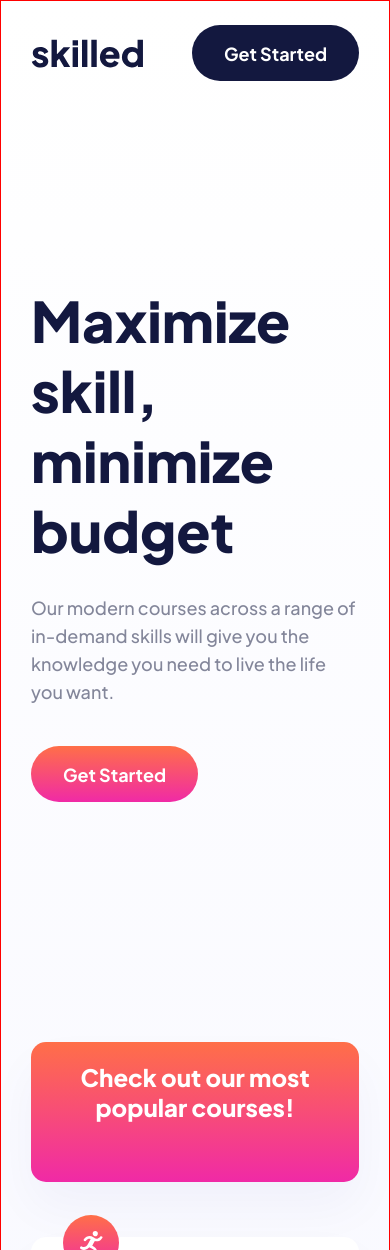
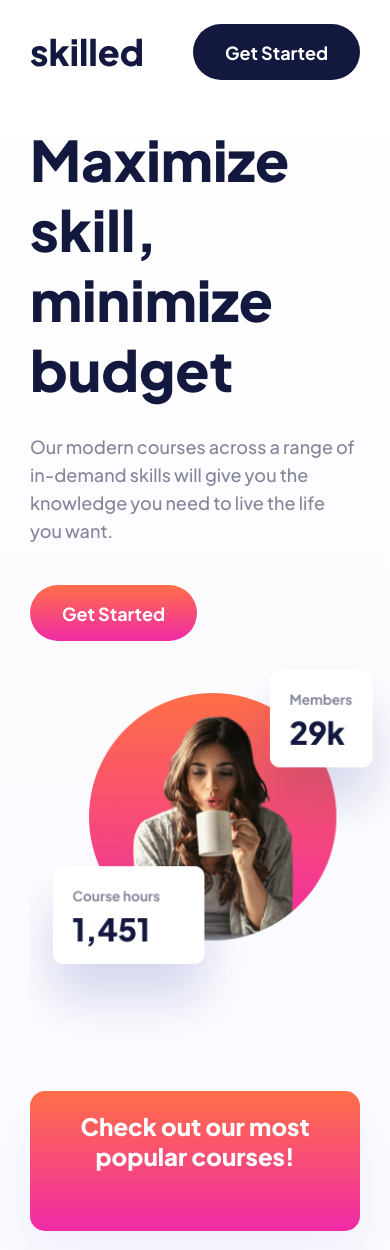
Before and after one commit to EdwinSch/react-elearning-landingpage, a React (Vite) app: page / in a window 390 px wide. Shown: the top 1250 px of the page. Built offline with nearby package versions, Linux system fonts and the light colour scheme.

Commit message:
add: hero img + responsive styling

```diff
--- a/src/App.jsx
+++ b/src/App.jsx
@@ -7,6 +7,7 @@ function App() {
   return (
     <>
       <main>
+        <figure className="hero-img"></figure>
         <Header />
         <Hero />
         <Grid />
--- a/src/styles/main.scss
+++ b/src/styles/main.scss
@@ -38,14 +38,14 @@ body {
   display: flex;
   justify-content: center;
   background: linear-gradient(180deg, #fff 0%, #f0f1ff 100%);
-  // border: $inspect;
 }
 main {
-  border: $inspect;
+  // border: $inspect;
+  position: relative;
   padding: 0 30px;
-  // width: 1440px;
   width: 100vw;
   max-width: 1200px;
+  overflow: hidden;
 }
 
 button {
@@ -84,7 +84,7 @@ header {
 //-- Hero styles
 .hero {
   margin-top: 180px;
-  margin-bottom: 240px;
+  margin-bottom: 180px;
 
   .text {
     max-width: 485px;
@@ -94,6 +94,56 @@ header {
     font-weight: 500;
     line-height: 28px;
     color: $text;
+  }
+}
+
+.hero-img {
+  // border: $inspect;
+  position: absolute;
+  right: -100px;
+  top: -80px;
+  z-index: -2;
+  width: 800px;
+  height: 800px;
+  background-image: url(../assets/image-hero-desktop.png);
+  background-repeat: no-repeat;
+  background-size: cover;
+}
+
+@media screen and (max-width: 1100px) {
+  .hero-img {
+    right: -300px;
+    top: 0px;
+    width: 700px;
+    height: 700px;
+    background-image: url(../assets/image-hero-tablet.png);
+  }
+}
+
+@media screen and (max-width: 789px) {
+  .hero {
+    margin-top: 20px;
+    margin-bottom: 450px;
+  }
+
+  .hero-img {
+    right: 0;
+    top: 450px;
+    left: 0;
+    width: 500px;
+    height: 500px;
+    background-image: url(../assets/image-hero-mobile@2x.png);
+  }
+}
+
+@media screen and (max-width: 500px) {
+  .hero-img {
+    right: 0;
+    top: 650px;
+    left: 0;
+    width: 100%;
+    height: 400px;
+    background-image: url(../assets/image-hero-mobile@2x.png);
   }
 }
 
```
